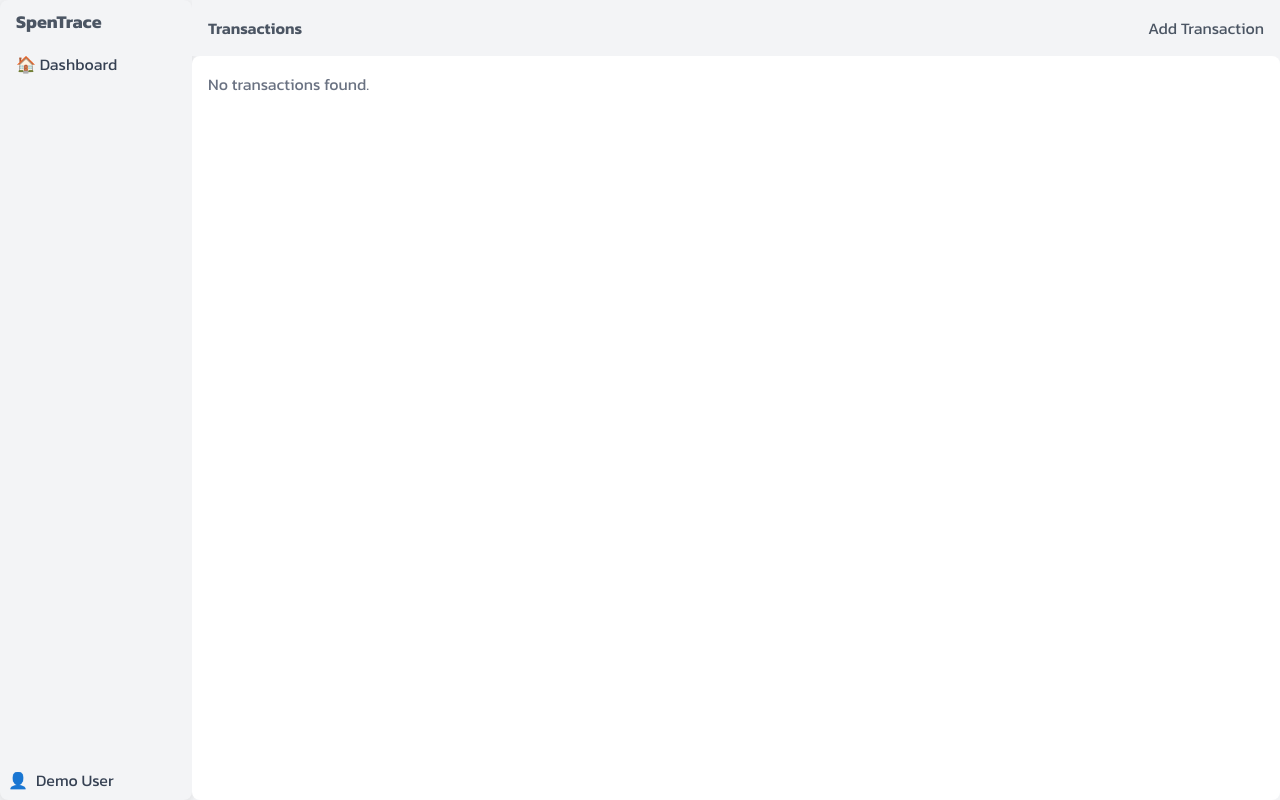
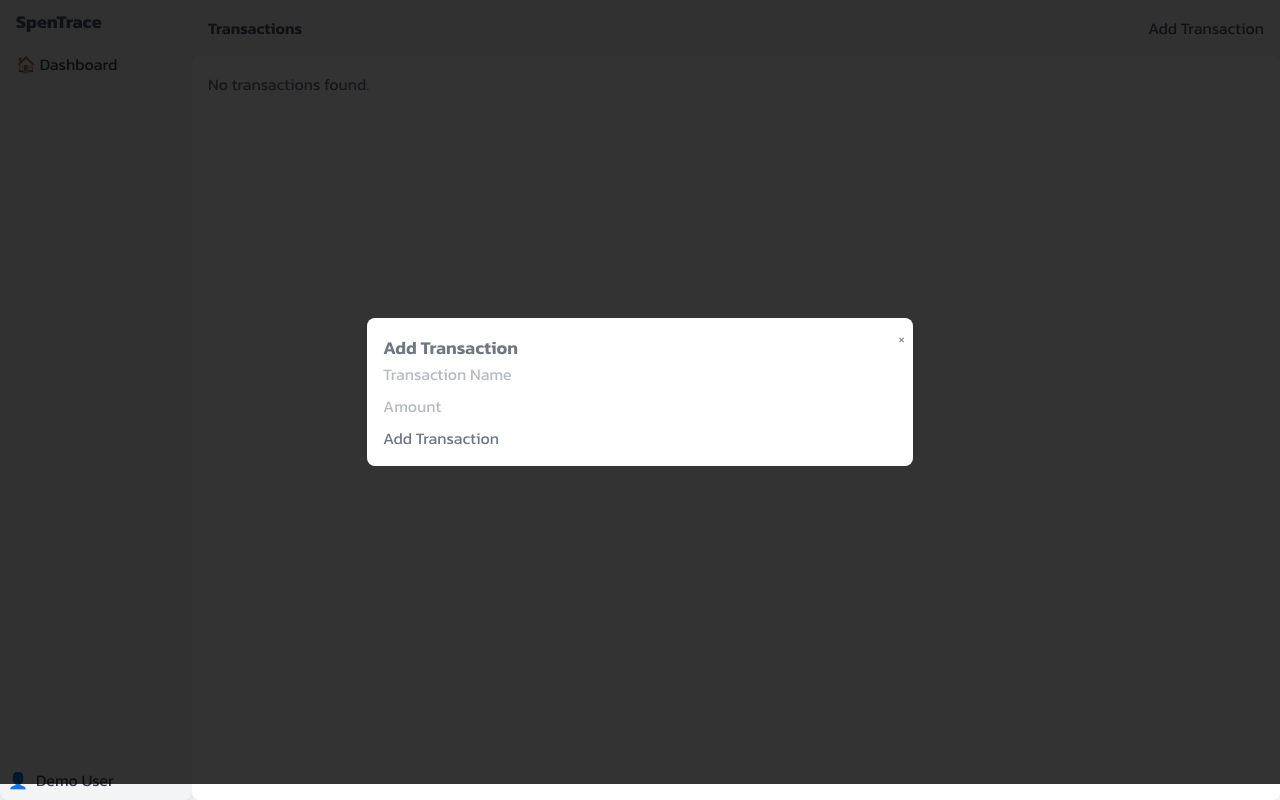
Before and after one commit to Bernard-Calma/spentrace, a Next.js app: page /demo/transactions in a window 1280 px wide. Both pictures are taken after a click on the button "Add Transaction". Built offline with nearby package versions, Linux system fonts and the light colour scheme.

Commit message:
feat(Transactions): Add Transaction
Create AddTransaction component

```diff
--- /dev/null
+++ b/app/demo/transactions/components/AddTransaction.tsx
@@ -0,0 +1,46 @@
+"use client";
+
+import { useState } from "react";
+
+const AddTransaction = ({ hideComponent }: { hideComponent: () => void }) => {
+  const [transactionName, setTransactionName] = useState("");
+  const [transactionAmount, setTransactionAmount] = useState("");
+
+  const handleAddTransaction = () => {
+    // Logic to add transaction
+    console.log("Adding transaction:", transactionName, transactionAmount);
+  };
+
+  return (
+    <div className="overlay  flex items-center justify-center fixed inset-0 bg-black opacity-80 z-50">
+      <div className="add-transaction-modal relative bg-white p-4 rounded-lg shadow-lg">
+        <button
+          onClick={hideComponent}
+          className="close-button absolute top-2 right-2 text-gray-500 hover:text-gray-800"
+        >
+          &times;
+        </button>
+        <h2 className="text-lg font-semibold">Add Transaction</h2>
+        <input
+          type="text"
+          placeholder="Transaction Name"
+          value={transactionName}
+          onChange={(e) => setTransactionName(e.target.value)}
+          className="input input-bordered w-full mb-2"
+        />
+        <input
+          type="number"
+          placeholder="Amount"
+          value={transactionAmount}
+          onChange={(e) => setTransactionAmount(e.target.value)}
+          className="input input-bordered w-full mb-2"
+        />
+        <button onClick={handleAddTransaction} className="btn btn-primary">
+          Add Transaction
+        </button>
+      </div>
+    </div>
+  );
+};
+
+export default AddTransaction;
--- a/app/demo/transactions/components/TransactionHeader.tsx
+++ b/app/demo/transactions/components/TransactionHeader.tsx
@@ -1,8 +1,14 @@
-const TransactionHeader = () => {
+const TransactionHeader = ({
+  showAddTransaction,
+}: {
+  showAddTransaction: () => void;
+}) => {
   return (
     <div className="transaction-header flex items-center justify-between p-4 bg-gray-100">
       <h2 className="text-md font-semibold">Transactions</h2>
-      <button className="btn btn-primary">Add Transaction</button>
+      <button className="btn btn-primary" onClick={showAddTransaction}>
+        Add Transaction
+      </button>
     </div>
   );
 };
--- a/app/demo/transactions/components/index.ts
+++ b/app/demo/transactions/components/index.ts
@@ -1,3 +1,4 @@
 import TransactionHeader from "./TransactionHeader";
+import AddTransaction from "./AddTransaction";
 
-export { TransactionHeader };
+export { TransactionHeader, AddTransaction };
--- a/app/demo/transactions/layout.tsx
+++ b/app/demo/transactions/layout.tsx
@@ -1,15 +1,27 @@
-import { Navigation } from "@/common";
+"use client";
+
 import { TransactionHeader } from "./components";
+import { useState } from "react";
+import Transactions from "./page";
 
 export default function RootLayout({
   children,
 }: Readonly<{
   children: React.ReactNode;
 }>) {
+  const [showAddTransaction, setShowAddTransaction] = useState(false);
+
+  const handleSetShowAddTransaction = () => {
+    setShowAddTransaction(!showAddTransaction);
+    console.log("Show Add Transaction:", !showAddTransaction);
+  };
   return (
     <div className="transactions-page w-full h-full flex flex-col flex-1 justify-start">
-      <TransactionHeader />
-      {children}
+      <TransactionHeader showAddTransaction={handleSetShowAddTransaction} />
+      <Transactions
+        showAddTransaction={showAddTransaction}
+        closeAddTransaction={handleSetShowAddTransaction}
+      />
     </div>
   );
 }
--- a/app/demo/transactions/page.tsx
+++ b/app/demo/transactions/page.tsx
@@ -2,13 +2,23 @@
 
 import { useState } from "react";
 import { useSelector } from "react-redux";
+import { AddTransaction } from "./components";
 
-const Transactions = () => {
+const Transactions = ({
+  closeAddTransaction,
+  showAddTransaction,
+}: {
+  closeAddTransaction: () => void;
+  showAddTransaction: boolean;
+}) => {
   const [transactions, setTransactions] = useState<Transaction[]>(
     useSelector((state: any) => state.user.defaultBudget.transactions || [])
   );
   return (
     <div className="transactions-body w-full h-full flex flex-col items-start justify-start bg-white p-4 space-y-4 rounded-lg">
+      {showAddTransaction && (
+        <AddTransaction hideComponent={closeAddTransaction} />
+      )}
       <div className="transaction-list w-full flex flex-1 flex-col space-y-2">
         {/* Map through transactions and render them here */}
         {transactions.length > 0 ? (
```
